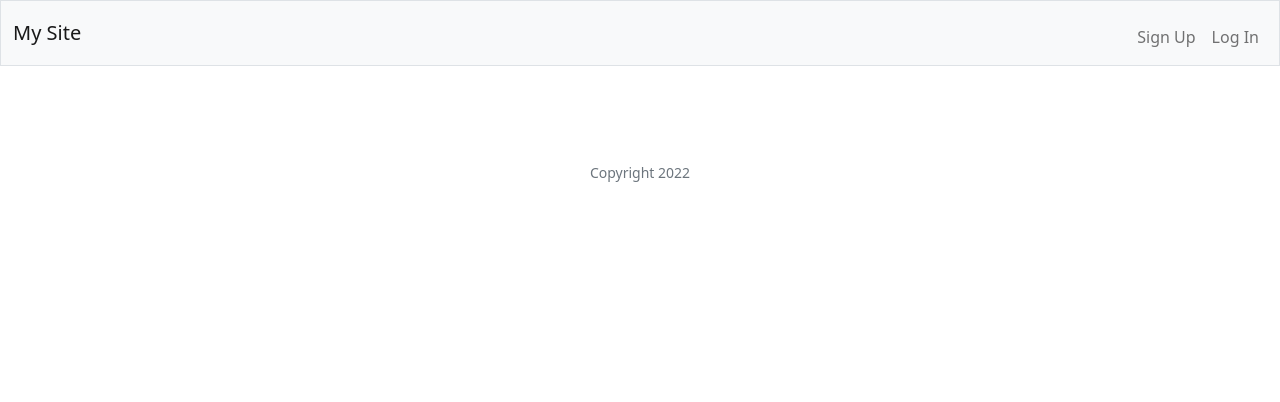
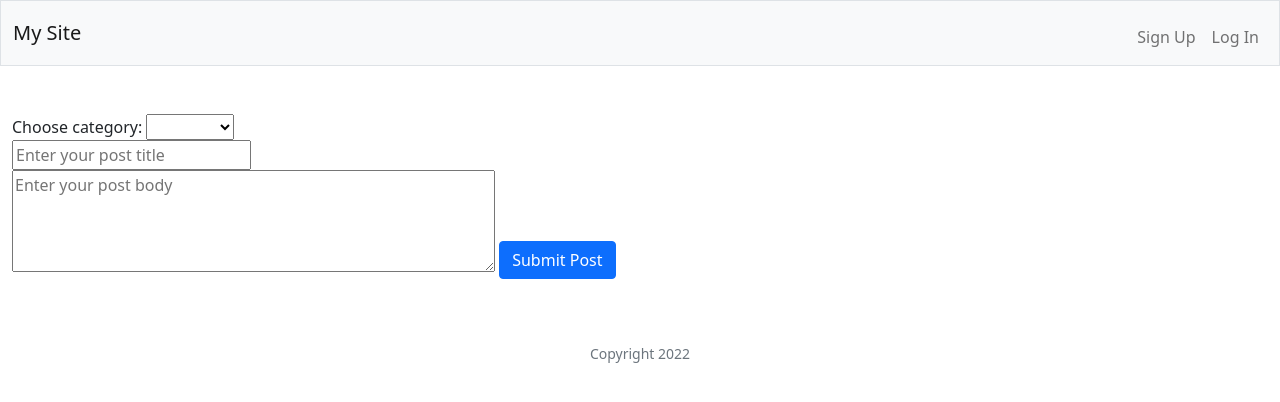
Before and after one commit to Dseg123/MathShare, a Flask app: page /write in a window 1280 px wide. Shown: the top 402 px of the page. Run offline with Flask 2, Linux system fonts and the light colour scheme; some libraries are stand-ins or nearby versions.

Commit message:
Write posts implemented

```diff
--- a/app.py
+++ b/app.py
@@ -43,6 +43,7 @@ def queryDB(query, vals = ()):
     myConn.close()
     return answer
 
+CATEGORIES = ["Hot Take", "Funny", "Advice", "Story", "Serious"]
 # def fillPosts():
 #     letters = string.ascii_letters
 #     for i in range(100):
@@ -132,7 +133,7 @@ def posts():
             answer = queryDB("SELECT username FROM users where id = ?", (posterId,))
             answer = dict(answer[0])['username']
             row['poster'] = answer
-        myData = rows[:min(len(rows), 25)]
+        myData = rows
         #print(myData)
         return render_template("posts.html", data = myData)
     else:
@@ -166,8 +167,17 @@ def posts():
         print("YOOOOOOOOO")
         return json.dumps(myData)
 
-@app.route("/write")
+@app.route("/write", methods = ["GET", "POST"])
 def write():
+    if request.method == "POST":
+        category = request.form.get("category")
+        category = CATEGORIES[int(category)]
+        text = request.form.get("text")
+        title = request.form.get("title")
+        posterID = session.get("user_id")
+        timestamp = datetime.now()
+        queryDB("INSERT INTO posts (posterID, title, body, category, timestamp) VALUES (?, ?, ?, ?, ?)", (posterID, title, text, category, timestamp))
+        return "200"
     return render_template("write.html")
 
 @app.route("/profile")
--- a/templates/write.html
+++ b/templates/write.html
@@ -3,3 +3,59 @@
 {% block title %}
     Write a Post
 {% endblock %}
+
+{% block main %}
+    <form id="post-box" action="javascript:void(0);">
+        <label for="category"> Choose category: </label>
+        <select name="category" id="category" required>
+            <option value="None" disabled selected> </option>
+            <option value="0">Hot Take</option>
+            <option value="1">Funny</option>
+            <option value="2">Advice</option>
+            <option value="3">Story</option>
+            <option value="4">Serious</option>
+        </select>
+        <br>
+        <input id="post-title" type="text" placeholder="Enter your post title">
+        <br>
+        <textarea id="post-text" rows="4" cols="50" placeholder="Enter your post body" required></textarea>
+        <input type = "reset" id = "reset-button" hidden>
+        <button type="submit" id = "submit-button" class="btn btn-primary mb-3" type = "submit">Submit Post</button>
+    </form>
+
+    <div id="after-submit" hidden>
+        Thanks for submitting! <br><br>
+
+        <button id = "another-post" class="btn btn-primary mb-3">Make Another Post</button>
+    </div>
+
+    <script>
+        document.querySelector("#post-box").addEventListener("submit", async function() {
+            document.querySelector("#submit-button").disabled = true;
+            var fData = new FormData();
+            fData.append("category", document.querySelector("#category").value);
+            fData.append("text", document.querySelector("#post-text").value);
+            fData.append("title", document.querySelector("#post-title").value);
+            const response = await fetch("/write", {
+                method: "POST",
+                body: fData
+                })
+                .catch((error) => {
+                    console.error('Error:', error);
+                });
+            document.querySelector("#post-box").hidden = true;
+            document.querySelector("#after-submit").hidden = false;
+        });
+
+        document.querySelector("#another-post").addEventListener("click", function() {
+            document.querySelector("#after-submit").hidden = true;
+            document.querySelector("#reset-button").click();
+            document.querySelector("#post-box").hidden = false;
+        });
+    </script>
+
+
+
+
+
+{% endblock %}
```
Also changed, not shown: proj1.db, 3 other files.
